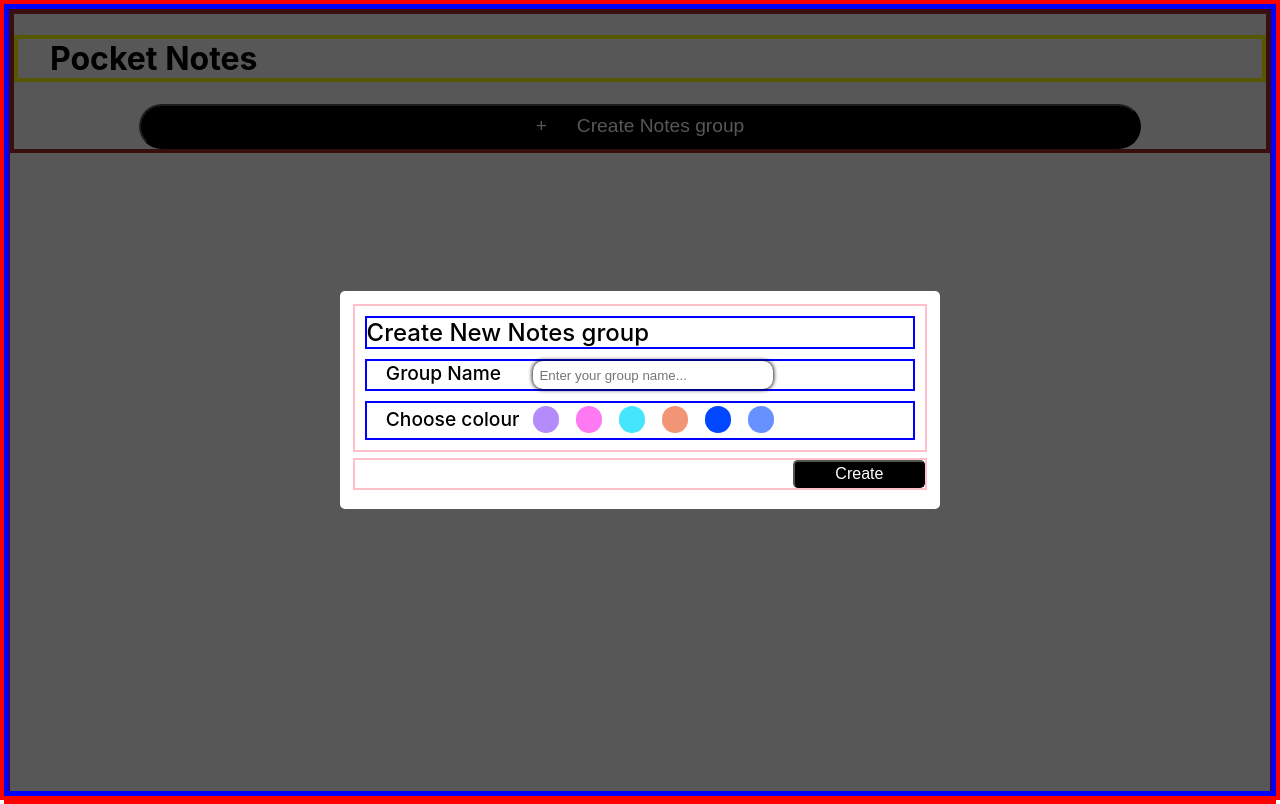
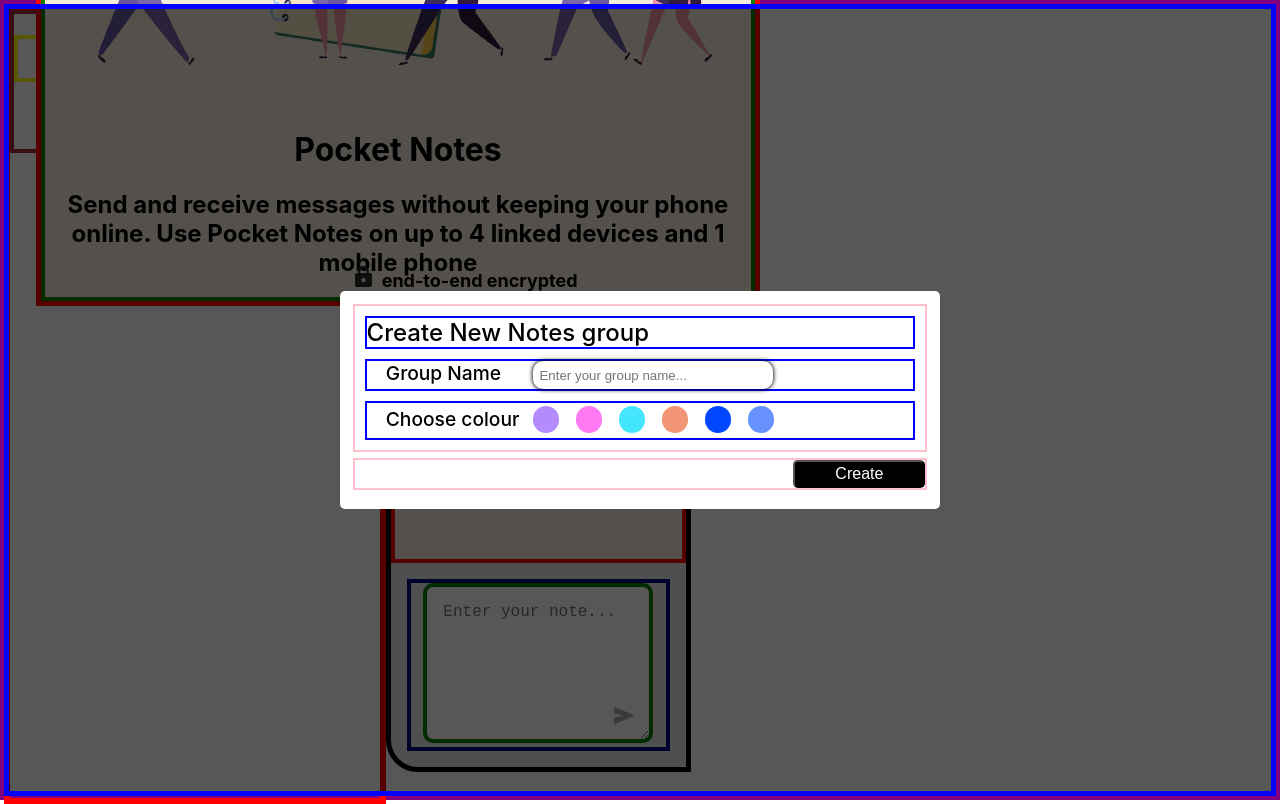
Before and after one commit to rajkonde21/Pocket-Note, a React (Create React App) app: page / in a window 1280 px wide. Built offline with nearby package versions, Linux system fonts and the light colour scheme.

Commit message:
some fix needed responsive(all checked) v0.1.3

```diff
--- a/src/components/Notesadder.jsx
+++ b/src/components/Notesadder.jsx
@@ -2,28 +2,30 @@
 import "../css/noteadder.css";
 import arrow from "../assets/arrowback.svg";
 import send from "../assets/send.svg";
+import bg from "../assets/bg.png";
+import lock from "../assets/lock.svg";
 
 const Notesadder = ({ selectedX }) => {
   const [note, setNote] = useState(""); // single note
   const [notes, setNotes] = useState([]); // array
-  const key = selectedX.x;
-
+  const [key, setKey] = useState(""); // State to manage the key
+  const [yValue, setYValue] = useState("");
   // Function to handle form submission
   const handleSubmit = (e) => {
     e.preventDefault();
 
     if (note.trim() !== "") {
       const currentDate = new Date();
-      const formattedTime = currentDate.toLocaleString('en-US', {
-        hour: 'numeric',
-        minute: 'numeric',
+      const formattedTime = currentDate.toLocaleString("en-US", {
+        hour: "numeric",
+        minute: "numeric",
         hour12: true,
       });
 
-      const formattedDate = currentDate.toLocaleDateString('en-US', {
-        year: 'numeric',
-        month: 'long',
-        day: 'numeric',
+      const formattedDate = currentDate.toLocaleDateString("en-US", {
+        year: "numeric",
+        month: "long",
+        day: "numeric",
       });
 
       const timestamp = `${formattedTime}\n${formattedDate}`;
@@ -31,7 +33,8 @@
       const newNote = { text: note, timestamp: timestamp };
 
       // Save the note in local storage
-      const storedNotesInfo = JSON.parse(localStorage.getItem("NotesInfo")) || {};
+      const storedNotesInfo =
+        JSON.parse(localStorage.getItem("NotesInfo")) || {};
 
       // Check if the key already exists, if not, initialize an empty object
       if (!storedNotesInfo[key]) {
@@ -52,29 +55,69 @@
     }
   };
 
+
   useEffect(() => {
     const storedNotesInfo = JSON.parse(localStorage.getItem("NotesInfo")) || {};
-
+    console.log("selectedX.x:", selectedX.x);
     // Check if the key (selectedX.x) already exists, and if so, load the notes for that key
-    if (storedNotesInfo[selectedX.x] && Array.isArray(storedNotesInfo[selectedX.x].notesgn)) {
+    if (
+      storedNotesInfo[selectedX.x] &&
+      Array.isArray(storedNotesInfo[selectedX.x].notesgn)
+    ) {
       setNotes(storedNotesInfo[selectedX.x].notesgn);
     } else {
       setNotes([]); // Initialize with an empty array if the key doesn't exist or notesgn is not an array
+      setKey(null);
     }
-  }, [selectedX.x]);
-const handlearrow = () =>{
-  const popupbody = document.querySelector('.noteaddermainbody'); //enable notesadder
-  const sideb = document.querySelector('.Sidebarmain'); //disable sidebar notesadder
-  sideb.style.display = 'block';
-  popupbody.style.display = 'none';
-}
+    setKey(selectedX.x);
+    setYValue(selectedX.y);
+  }, [selectedX]);
+  const handlearrow = () => {
+    const popupbody = document.querySelector(".noteaddermainbody"); //enable notesadder
+    const sideb = document.querySelector(".Sidebarmain"); //disable sidebar notesadder
+    console.log("Clearing key...");
+    setKey("");
+/*     sideb.style.display = "block";
+    popupbody.style.display = "none"; */
+  };
   return (
     <div className="noteaddermainbody">
+
+      <div className="bydeftextarea">
+          {key === "" && (<div className="bydeftextarea1" >
+          <div className="bg-info">
+            <img src={bg} />
+            <h1>Pocket Notes</h1>
+            <h2>
+              Send and receive messages without keeping your phone online. Use
+              Pocket Notes on up to 4 linked devices and 1 mobile phone
+            </h2>
+            <span style={{ position: "absolute", bottom: "10px", left: "44%" }}>
+              <img src={lock} alt="" />{" "}
+              <lable
+                style={{
+                  fontSize: "large",
+                  marginLeft: "5px",
+                  fontWeight: "bolder",
+                }}
+              >
+                end-to-end encrypted
+              </lable>
+            </span>
+          </div>
+          </div>)};
+          </div>
+
       <div className="notesadder">
         <div className="notesInfolist">
-          <div className="arrowback notesadders" onClick={handlearrow} ><img src={arrow} /></div>
-          <div className="initials" style={{ backgroundColor: `${selectedX.y}` }}>
-            {(selectedX.y).slice(0, 2).toUpperCase()}
+          <div className="arrowback notesadders" onClick={handlearrow}>
+            <img src={arrow} />
+          </div>
+          <div
+            className="initials"
+            style={{ backgroundColor: `${selectedX.y}` }}
+          >
+            {selectedX.x.slice(0, 2).toUpperCase()}
           </div>
           <div className="initialsff">{key}</div>
         </div>
@@ -95,7 +138,9 @@
           value={note}
           onChange={(e) => setNote(e.target.value)}
         />
-        <button className="notesbutton" type="submit"><img src={send}/></button>
+        <button className="notesbutton" type="submit">
+          <img src={send} />
+        </button>
       </form>
     </div>
   );
--- a/src/components/Sidebar.jsx
+++ b/src/components/Sidebar.jsx
@@ -1,6 +1,6 @@
 import React, { useState, useEffect } from "react";
 import "../css/sidebar.css";
-function Sidebar({ onDataClick ,togglepop }) {
+function Sidebar({ storedData,onDataClick ,togglepop }) {
   const [allInfoObjects, setAllInfoObjects] = useState([]);
 
 
@@ -9,7 +9,7 @@
     console.log("Stored Notes Info:", storedNotesInfo); // Debugging statement
     const infoArray = Object.values(storedNotesInfo);
     setAllInfoObjects(infoArray);
-  }, []);
+  }, [storedData]);
 
   const popupbody = document.querySelector('.noteaddermainbody'); //enable notesadder
   const sideb = document.querySelector('.Sidebarmain'); //disable sidebar notesadder
@@ -20,7 +20,7 @@
     console.log(`This is x : ${x}`);
 
     onDataClick({x,y});
-    sideb.style.display = 'none';
+    sideb.style.display = 'block';
     popupbody.style.display = 'flex';
 
   }
--- a/src/css/noteadder.css
+++ b/src/css/noteadder.css
@@ -56,3 +56,93 @@
     right: 25px;
     bottom: 10px;
 }
+@media only screen and (min-width: 701px) {
+
+    .noteaddermainbody{
+        display: flex;
+        height: 97%;
+        border-bottom-left-radius: 2em;
+        width: fill;
+    }
+    .arrowback.notesadders{
+        margin:auto 2em;
+        z-index: 0;
+    }
+    .Notesadd{
+        flex-grow: 1;
+        border:4px solid red ;
+        background-color: #F7ECDC;
+    }
+    .timeandnotes{
+        border: 4px solid yellow;
+        display: flex;
+        overflow: hidden;
+        margin-top: 1em;
+        margin-bottom: 1em;
+    }
+    .timeadder{
+    margin-left:1em ;
+    border: 4px solid rebeccapurple;
+    font-weight: 600;
+    width: min-content;
+    }
+    .timeaddernone{
+        display: flex;
+        border: 4px solid black;
+        width: 65%;
+        margin-left: 1em;
+        margin-right: 1em;
+    }
+    .formofnotes{
+        margin: 1em;
+        border:4px solid navy;
+        position:relative;
+    }
+    .notestext{
+        padding: 1em;
+        font-size: large;
+        border: 4px solid green;
+        margin: auto 1%;
+        width: fill;
+        height: 10em;
+        border-radius: 10px;
+    }
+    .notesbutton{
+        background-color: transparent;
+        outline: transparent;
+        border: transparent;
+        position: absolute;
+        font-size: x-large;
+        right: 25px;
+        bottom: 15px;
+    }
+    .bydeftextarea{
+        display: flex;
+        align-items: center;
+        justify-content: center;
+        border: 5px solid blue;
+        position: absolute;
+        background-color: transparent;
+        width: fill;
+        height: fill;
+    }
+    .bydeftextarea1{
+        display: flex;
+        align-items: center;
+        justify-content: center;
+        border: 5px solid red;
+        position: absolute;
+        background-color: #F7ECDC;
+        width: fill;
+        height: fill;
+        z-index: 1;
+    }
+    .bg-info{
+        border: 4px solid green;
+        width: min-content;
+    }
+    .Sidebarmain {
+        /* Styles for wider screens */
+        display: flex; /* or any other display value you want */
+      }
+}
--- a/src/css/popup.css
+++ b/src/css/popup.css
@@ -11,7 +11,7 @@
 }
 
 .mainbody{
-    border: 4px solid red;
+    border: 4px solid purple;
     position: relative;
     height: 100vh;
     z-index: 1;
@@ -20,6 +20,7 @@
     display: none;
 }
 .popupbody{
+    z-index: 999999;
     display: flex;
     justify-content: center;
     align-items: center;
@@ -29,7 +30,6 @@
     background-color: rgba(0, 0, 0, 0.66);
     background-color: blur(121px);
     position:absolute;
-    z-index: 1;
 }
 
 .popupcard{
@@ -99,6 +99,13 @@
 
 }
 @media only screen and (min-width: 701px) {
+    .mainbody{
+        display: flex;
+        border: 4px solid purple;
+        position: relative;
+        height: 100vh;
+        z-index: 1;
+    }
     /* Your desktop-specific styles go here */
     .popupcard{
         width: 600px;
--- a/src/css/sidebar.css
+++ b/src/css/sidebar.css
@@ -47,3 +47,11 @@
 width: fit-content;
 border: 4px solid brown;
 }
+@media only screen and (min-width: 701px) {
+    .Sidebarmain{
+        display: block;
+        height: inherit;
+        width: 30%;
+        border: 6px solid red;
+    }
+}
```
Also changed, not shown: src/assets/bg.png (added), src/assets/lock.svg (added).
